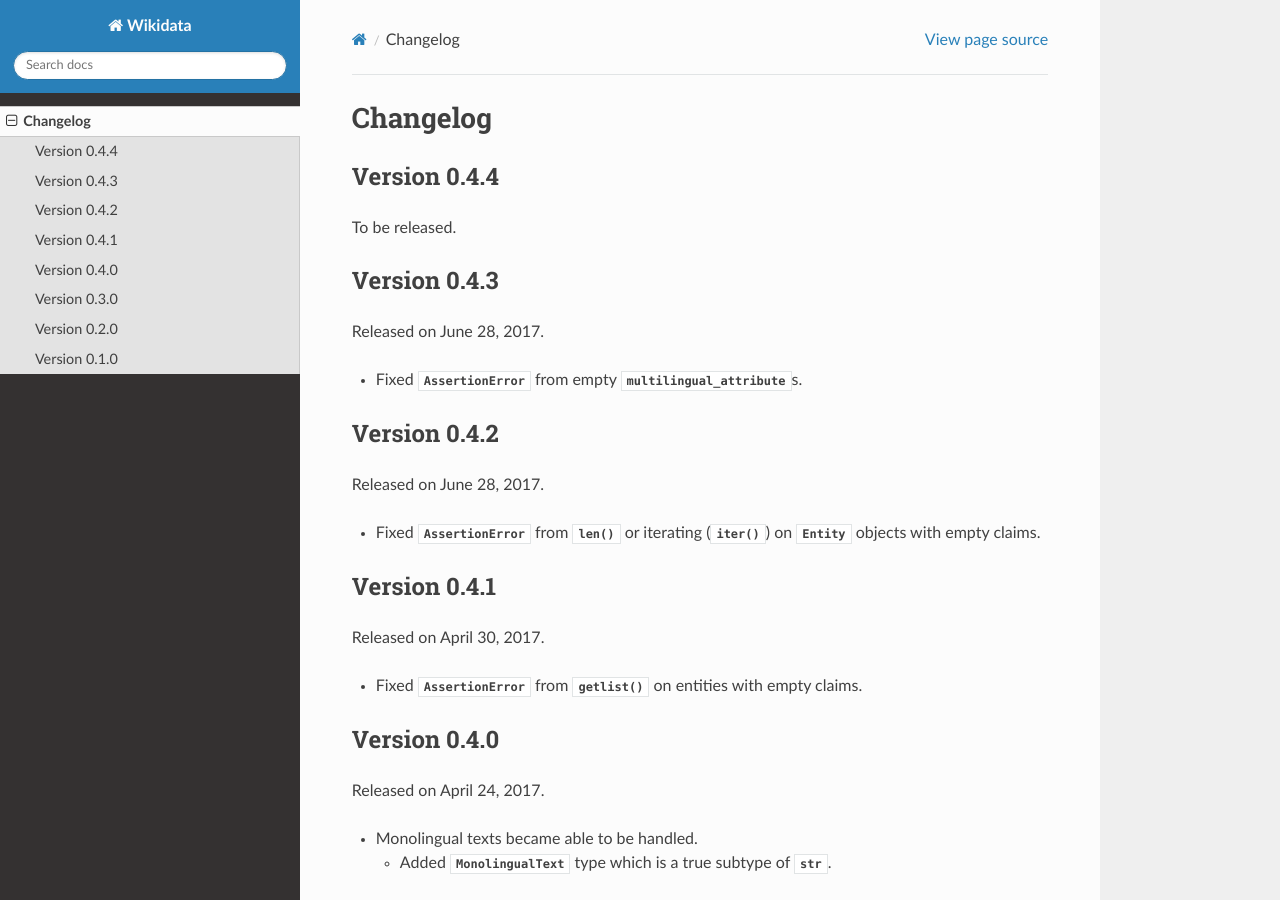
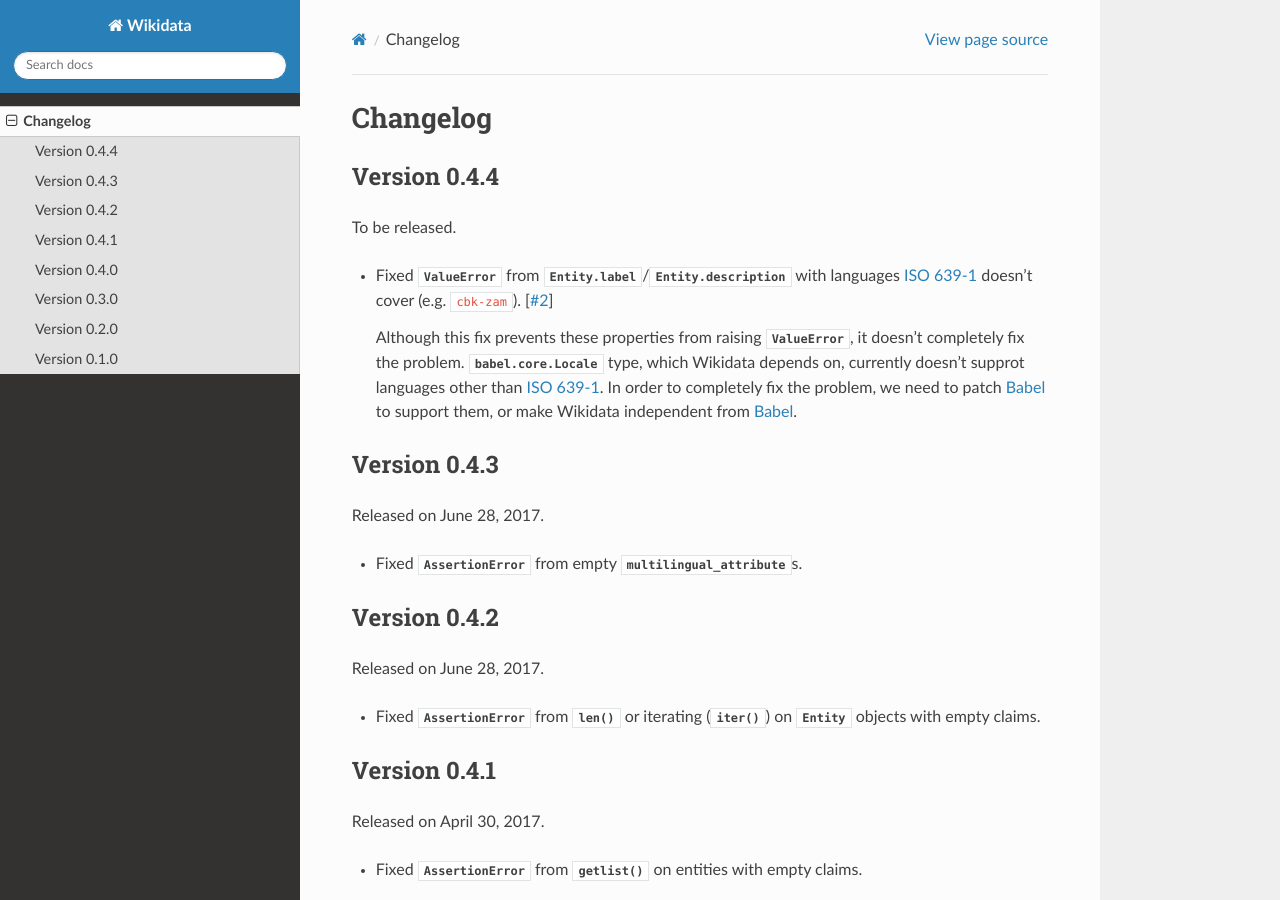
Before and after one commit to dahlia/wikidata, a Sphinx documentation site: the page built from docs/changes.rst, in a window 1280 px wide and 900 px high. Built offline with Sphinx 7.4.7 and the Read the Docs theme 2.0.0, drawn with Linux system fonts in a browser that asks for light colours; the version number could not be read and is left out.

Commit message:
Ad-hoc fix: ignore langs ISO 639-1 doesn't cover
See also: https://github.com/dahlia/wikidata/issues/2

```diff
--- a/docs/changes.rst
+++ b/docs/changes.rst
@@ -5,6 +5,20 @@ Version 0.4.4
 '''''''''''''
 
 To be released.
+
+- Fixed :exc:`ValueError` from :attr:`Entity.label
+  <wikidata.entity.Entity.label>`/:attr:`Entity.description
+  <wikidata.entity.Entity.description>` with languages `ISO 639-1`_
+  doesn't cover (e.g. ``cbk-zam``).  [:issue:`2`]
+
+  Although this fix prevents these properties from raising :exc:`ValueError`,
+  it doesn't completely fix the problem.  :class:`babel.core.Locale` type,
+  which Wikidata depends on, currently doesn't supprot languages other
+  than `ISO 639-1`_.  In order to completely fix the problem, we need to
+  patch Babel_ to support them, or make Wikidata independent from Babel_.
+
+.. _ISO 639-1: https://www.iso.org/standard/22109.html
+.. _Babel: http://babel.pocoo.org/
 
 
 Version 0.4.3
--- a/docs/conf.py
+++ b/docs/conf.py
@@ -39,6 +39,7 @@ needs_sphinx = '1.3'
 extensions = [
     'sphinx.ext.autodoc',
     'sphinx.ext.intersphinx',
+    'sphinx.ext.extlinks',
     'sphinx.ext.todo',
     'sphinx.ext.coverage',
 ]
@@ -352,6 +353,14 @@ texinfo_documents = [
 
 # Example configuration for intersphinx: refer to the Python standard library.
 intersphinx_mapping = {
-    'babe': ('http://babel.pocoo.org/en/latest/', None),
+    'babel': ('http://babel.pocoo.org/en/latest/', None),
     'python': ('https://docs.python.org/3/', None),
 }
+
+
+extlinks = {
+    'issue': ('https://github.com/dahlia/wikidata/issues/%s', '#'),
+    'pr': ('https://github.com/dahlia/wikidata/pull/%s', '#'),
+    'branch': ('https://github.com/dahlia/wikidata/compare/%s', ''),
+    'commit': ('https://github.com/dahlia/wikidata/commit/%s', '')
+}
```
Also changed, not shown: 4 other files.
